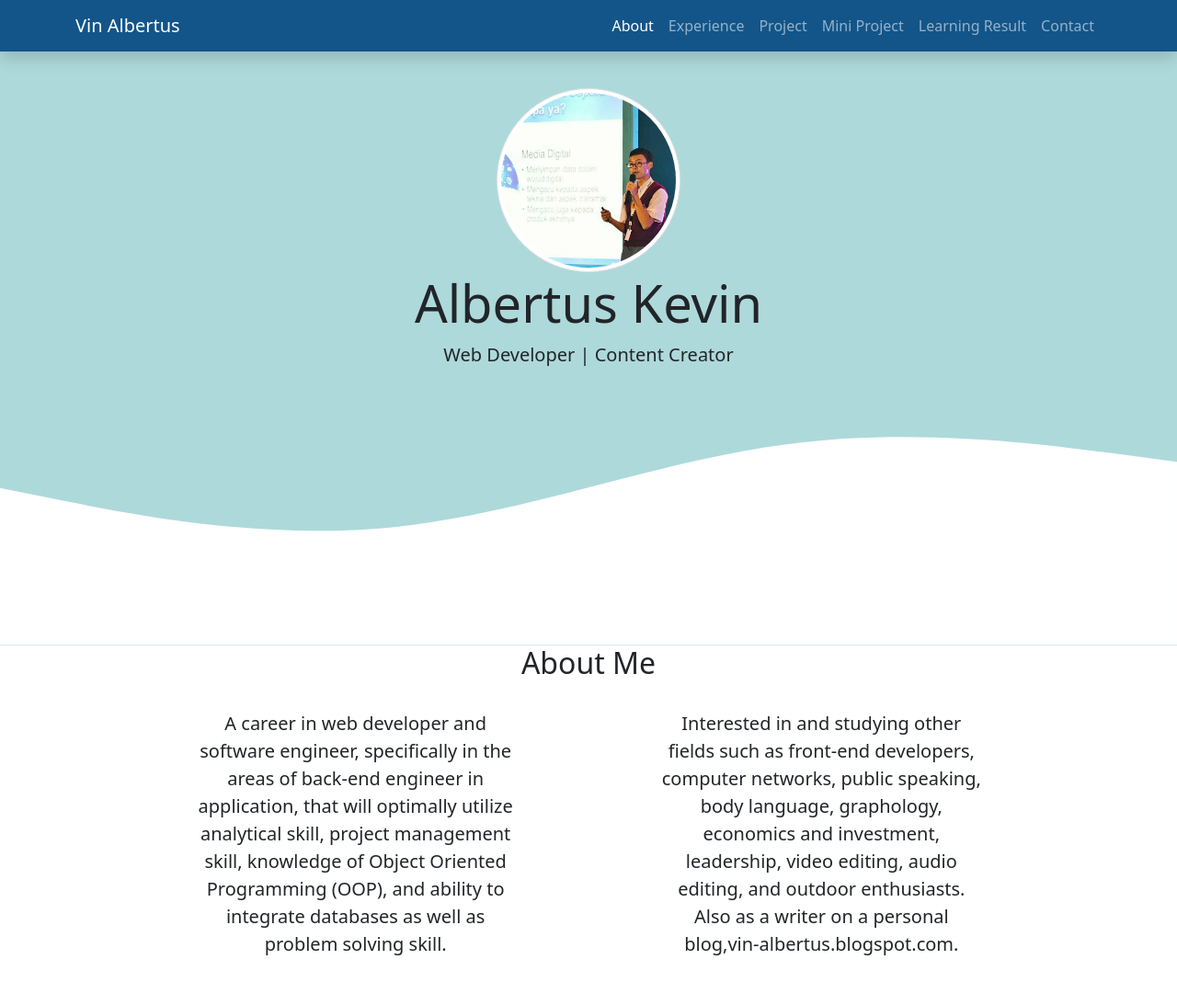
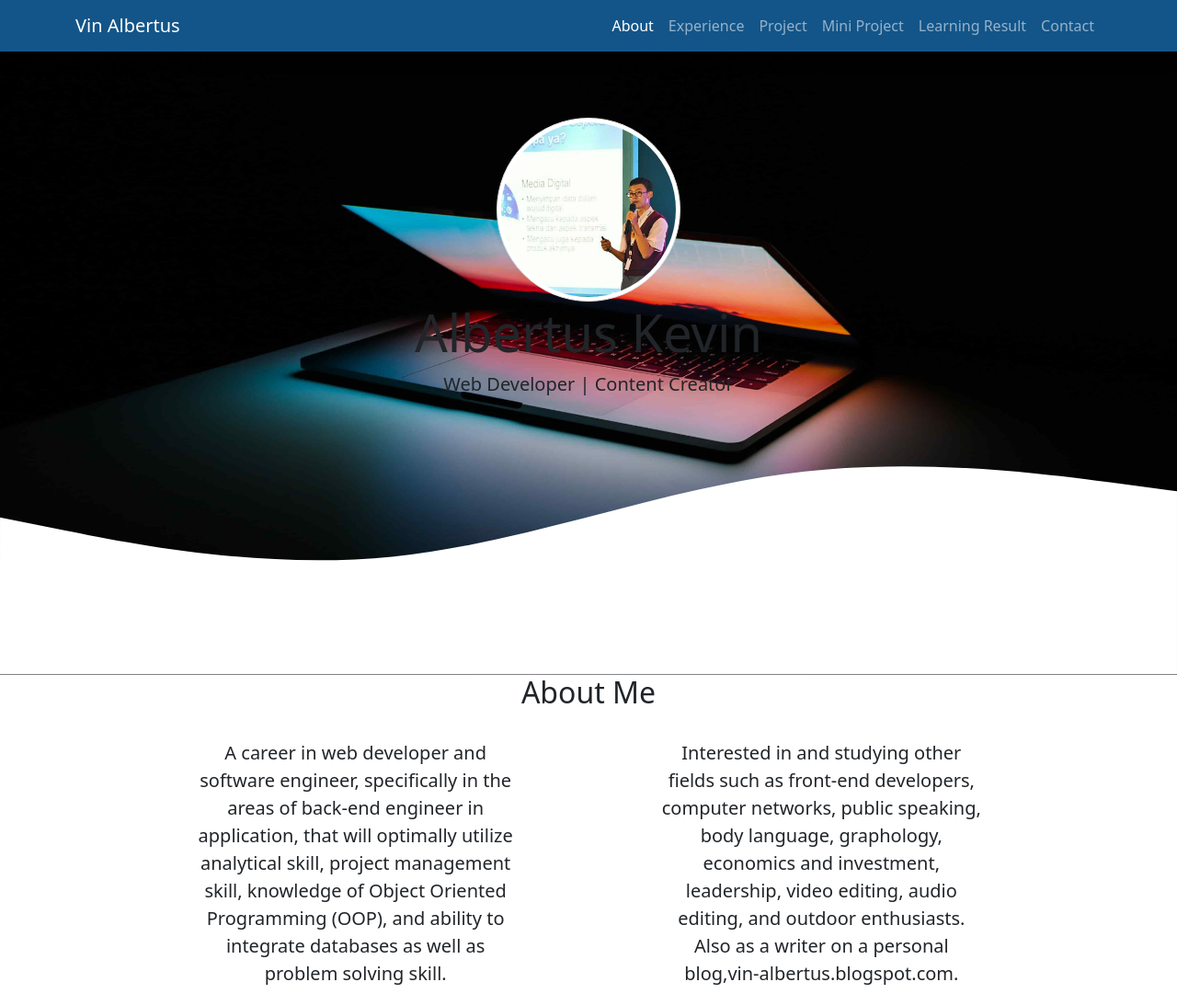
Before and after one commit to AlbertusKevin/AlbertusKevin.github.io, a plain HTML site: page index.html in a window 1280 px wide. Shown: the top 1093 px of the page at 92% size. Drawn offline with nearby package versions, Linux system fonts and the light colour scheme.

Commit message:
Progress 2

```diff
--- a/css/style.css
+++ b/css/style.css
@@ -12,8 +12,12 @@ footer {
 }
 
 .banner {
-  padding-top: 6rem;
-  background-color: #aed9da;
+  padding-top: 8rem;
+  /* background-color: #aed9da; */
+  background-image: url("../image/background.jpg");
+  background-size: cover;
+  background-position: center;
+  background-attachment: fixed;
   /* background-color: #edfafd; */
 }
 
```
Also changed, not shown: index.html (+5 -0 lines), image/background.jpg (added).
